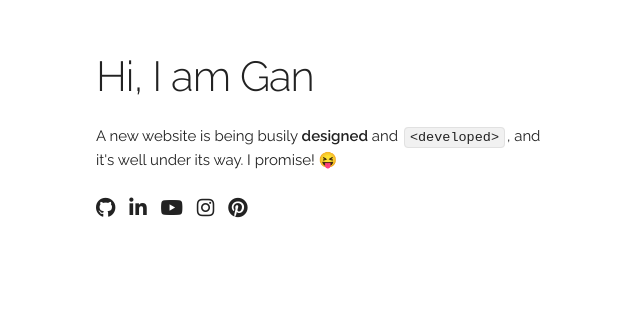
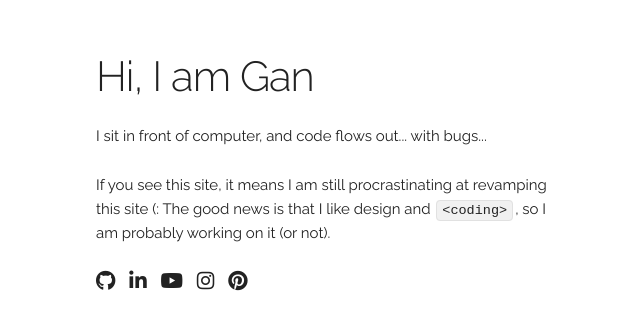
Before and after one commit to Gan-Tu/Personal-Site-v3, a plain HTML site: page index.html in a window 1280 px wide. Shown: the part 189-518 px from the top of the page, without its empty margins (64-704 px from the left). Drawn offline with Linux system fonts and the light colour scheme; some icons are missing.

Commit message:
update personal website

```diff
--- a/index.html
+++ b/index.html
@@ -1,5 +1,6 @@
 <!DOCTYPE html>
 <html lang="en">
+
 <head>
 
   <!-- Basic Page Needs
@@ -26,9 +27,10 @@
 
   <!-- Favicon
   –––––––––––––––––––––––––––––––––––––––––––––––––– -->
-  <link rel="icon" type="image/png" href="images/favicon.png">
+  <link rel="icon" type="image/ico" href="images/favicon.ico">
 
 </head>
+
 <body>
 
   <!-- Primary Page Layout
@@ -37,7 +39,9 @@
     <div class="row">
       <div class="one-half column" style="margin-top: 25%">
         <h2>Hi, I am Gan</h2>
-        <p>A new website is being busily <b>designed</b> and <code>&lt;developed&gt;</code>, and it's well under its way. I promise! 😝</p>
+        <p>I sit in front of computer, and code flows out... with bugs...</p>
+        <p>If you see this site, it means I am still procrastinating at revamping this site (: The good news is that I
+          like design and <code>&lt;coding&gt;</code>, so I am probably working on it (or not).</p>
         <!-- <p>In the meantime, you can check out my <a href="https://gan-tu.github.io/social-media-personal-website/">social media</a> sites</p> -->
         <p>
           <a href="https://github.com/Gan-Tu">
@@ -63,7 +67,8 @@
     </div>
   </div>
 
-<!-- End Document
+  <!-- End Document
   –––––––––––––––––––––––––––––––––––––––––––––––––– -->
 </body>
+
 </html>
```
Also changed, not shown: images/about.txt (added), images/android-chrome-192x192.png (added), images/android-chrome-512x512.png (added), images/apple-touch-icon.png (added), images/favicon-16x16.png (added), images/favicon-32x32.png (added), images/favicon.ico (added), images/favicon.png (deleted), images/site.webmanifest (added).
